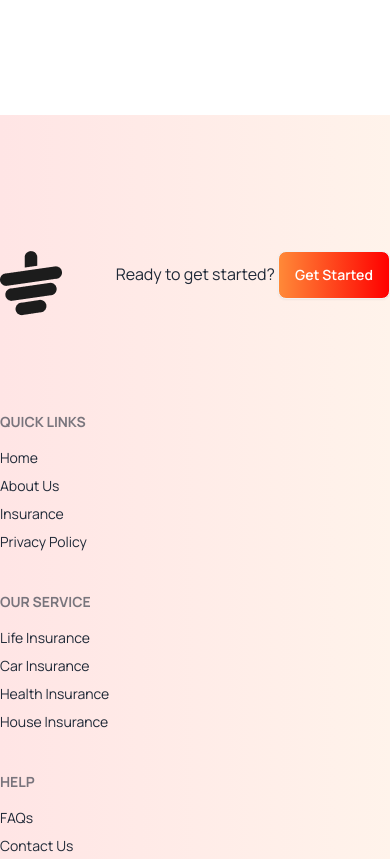
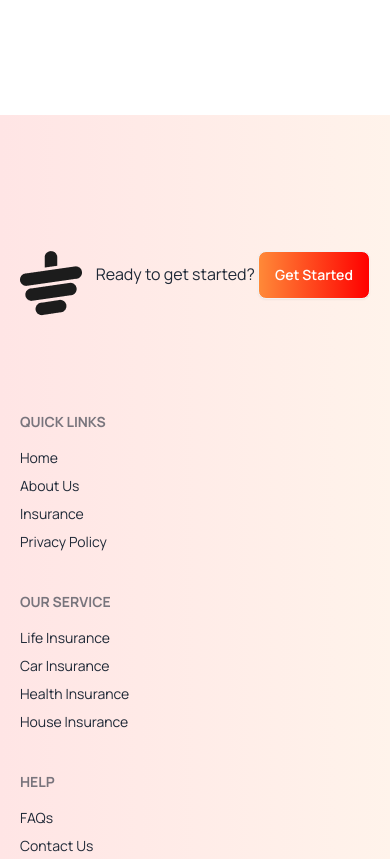
Before and after one commit to Parvez1819/tea-house-with-daisyui, a plain HTML site: page index.html in a window 390 px wide. Shown: the part 8456-9315 px from the top of the page. Drawn offline with nearby package versions, Linux system fonts and the light colour scheme.

Commit message:
footer final touch

```diff
--- a/index.html
+++ b/index.html
@@ -230,7 +230,7 @@
         </section>
     </main>
     <!-- footer -->
-    <footer class="lg:px-52 py-10 bg-gradient-to-r from-[#FF00001A] to-[#FF89381A] text-base-content">
+    <footer class="px-5 lg:px-52 py-10 bg-gradient-to-r from-[#FF00001A] to-[#FF89381A] text-base-content">
         <div class="flex justify-between my-24">
             <img src="./images/cup.png" alt="">
             <p>
```
